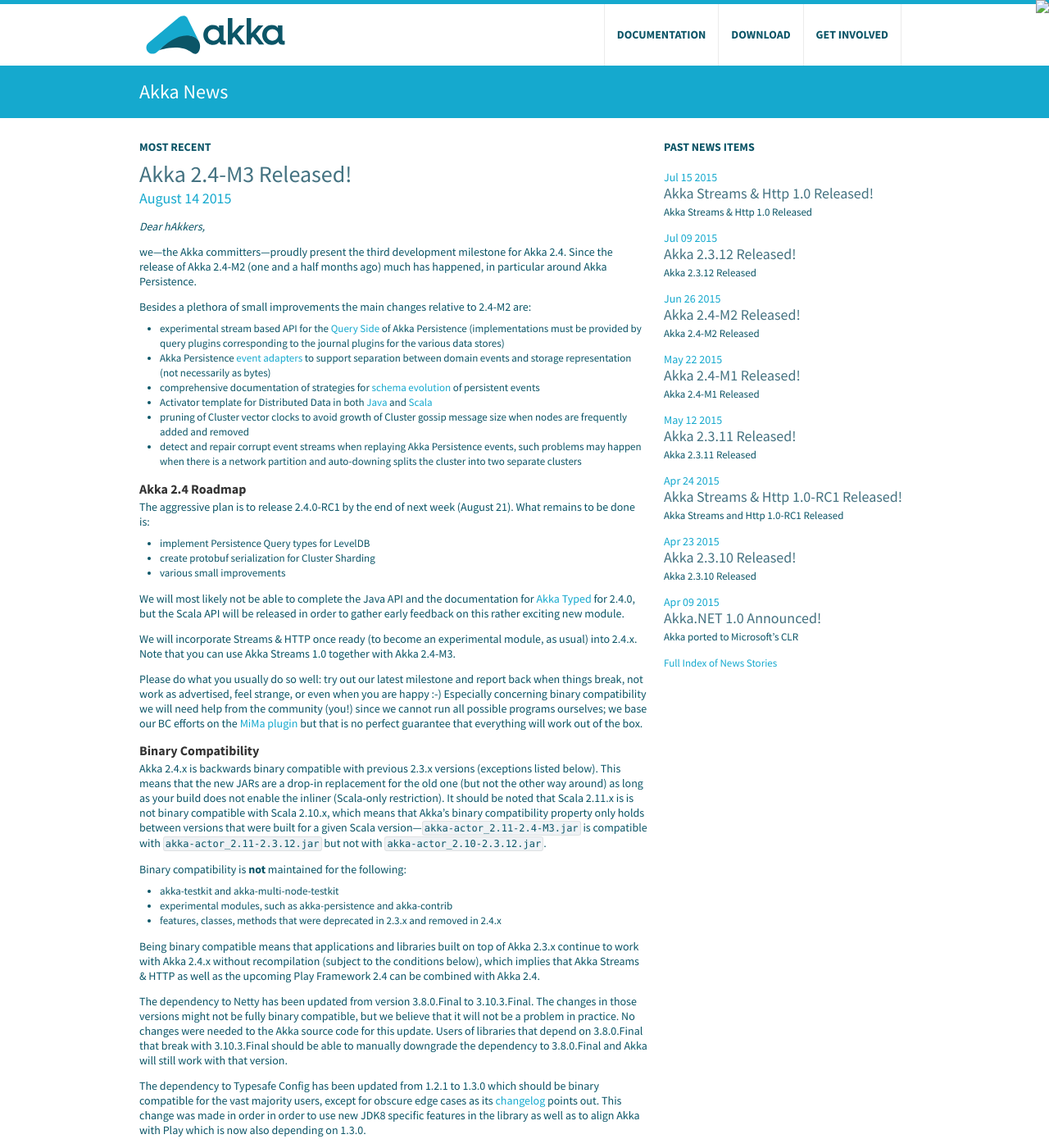
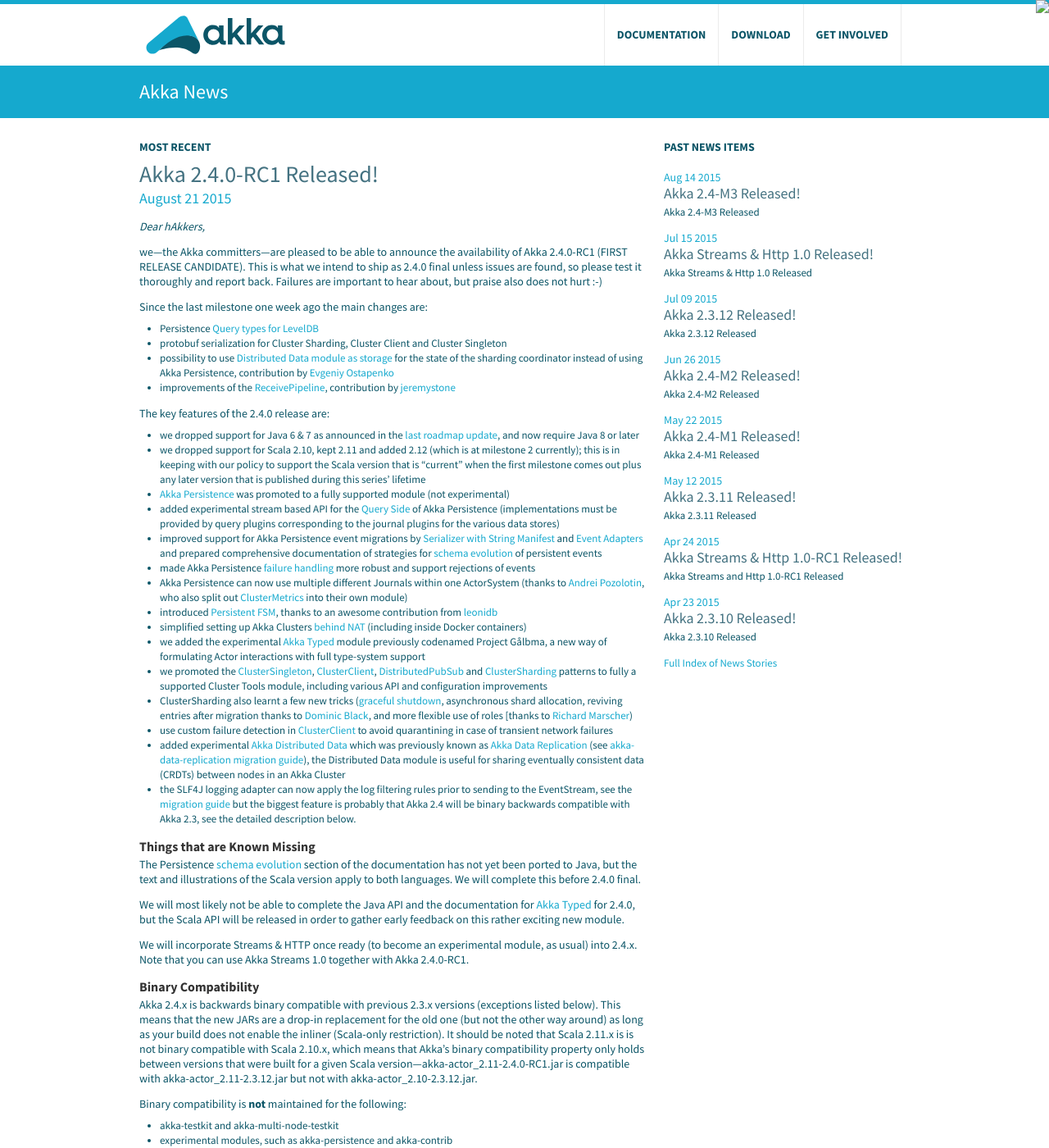
Before and after one commit to raboof/akka.github.com, a Jekyll site: the page built from news/index.md, in a window 1280 px wide and 1400 px high. Shown: the whole window at 82% size. Built offline with Jekyll 4.4.1, drawn with Linux system fonts in a browser that asks for light colours; some of the changed text lies outside the part shown.

Commit message:
release 2.4.0-RC1

```diff
--- a/docs/index.md
+++ b/docs/index.md
@@ -25,17 +25,17 @@
 
 * Akka API - for [Java](http://doc.akka.io/japi/akka/2.2.5/) and [Scala](http://doc.akka.io/api/akka/2.2.5/)
 
-## Milestone Versions
+## Akka 2.4.0 Release Candidate
 
-### Akka 2.4-M3 (pre-release of what is going to become Akka 2.4) for Scala 2.11 / 2.12.0-M2 and Java 8+
+### Akka 2.4.0-RC1 (release candidate of what is going to become Akka 2.4.0) for Scala 2.11 / 2.12.0-M2 and Java 8+
 
 * Akka Documentation
 
-  * HTML for [Java](http://doc.akka.io/docs/akka/2.4-M3/java.html) and [Scala](http://doc.akka.io/docs/akka/2.4-M3/scala.html)
-  * PDF for [Java](http://doc.akka.io/docs/akka/2.4-M3/AkkaJava.pdf) and [Scala](http://doc.akka.io/docs/akka/2.4-M3/AkkaScala.pdf)
-  * [EPUB](http://doc.akka.io/docs/akka/2.4-M3/Akka.epub) (Combined Java and Scala)
+  * HTML for [Java](http://doc.akka.io/docs/akka/2.4.0-RC1/java.html) and [Scala](http://doc.akka.io/docs/akka/2.4.0-RC1/scala.html)
+  * PDF for [Java](http://doc.akka.io/docs/akka/2.4.0-RC1/AkkaJava.pdf) and [Scala](http://doc.akka.io/docs/akka/2.4.0-RC1/AkkaScala.pdf)
+  * [EPUB](http://doc.akka.io/docs/akka/2.4.0-RC1/Akka.epub) (Combined Java and Scala)
 
-* Akka API - for [Java](http://doc.akka.io/japi/akka/2.4-M3/) and [Scala](http://doc.akka.io/api/akka/2.4-M3/)
+* Akka API - for [Java](http://doc.akka.io/japi/akka/2.4.0-RC1/) and [Scala](http://doc.akka.io/api/akka/2.4.0-RC1/)
 
 ## Akka Snapshots
 
--- /dev/null
+++ b/news/_posts/2015-08-21-akka-2.4.0-RC1-released.md
@@ -0,0 +1,89 @@
+---
+layout: news
+title: Akka 2.4.0-RC1 Released!
+author: Patrik Nordwall
+short: Akka 2.4.0-RC1 Released
+---
+
+*Dear hAkkers,*
+
+we—the Akka committers—are pleased to be able to announce the availability of Akka 2.4.0-RC1 (FIRST RELEASE CANDIDATE). This is what we intend to ship as 2.4.0 final unless issues are found, so please test it thoroughly and report back. Failures are important to hear about, but praise also does not hurt :-)
+
+Since the last milestone one week ago the main changes are:
+
+* Persistence [Query types for LevelDB](http://doc.akka.io/docs/akka/2.4.0-RC1/scala/persistence-query-leveldb.html)
+* protobuf serialization for Cluster Sharding, Cluster Client and Cluster Singleton
+* possibility to use [Distributed Data module as storage](http://doc.akka.io/docs/akka/2.4.0-RC1/scala/cluster-sharding.html#Distributed_Data_Mode) for the state of the sharding coordinator instead of using Akka Persistence, contribution by [Evgeniy Ostapenko](https://github.com/smlin)
+* improvements of the [ReceivePipeline](http://doc.akka.io/docs/akka/2.4.0-RC1/contrib/receive-pipeline.html), contribution by [jeremystone](https://github.com/jeremystone)
+
+The key features of the 2.4.0 release are:
+
+* we dropped support for Java 6 & 7 as announced in the [last roadmap update](http://www.typesafe.com/blog/akka-roadmap-update-dec-2014), and now require Java 8 or later
+* we dropped support for Scala 2.10, kept 2.11 and added 2.12 (which is at milestone 2 currently); this is in keeping with our policy to support the Scala version that is “current” when the first milestone comes out plus any later version that is published during this series’ lifetime
+* [Akka Persistence](http://doc.akka.io/docs/akka/2.4.0-RC1/scala/persistence.html) was promoted to a fully supported module (not experimental)
+* added experimental stream based API for the [Query Side](http://doc.akka.io/docs/akka/2.4.0-RC1/scala/persistence-query.html) of Akka Persistence (implementations must be provided by query plugins corresponding to the journal plugins for the various data stores)
+* improved support for Akka Persistence event migrations by [Serializer with String Manifest](http://doc.akka.io/docs/akka/2.4.0-RC1/scala/serialization.html#Serializer_with_String_Manifest) and [Event Adapters](http://doc.akka.io/docs/akka/2.4.0-RC1/scala/persistence.html#Event_Adapters) and prepared comprehensive documentation of strategies for [schema evolution](http://doc.akka.io/docs/akka/2.4.0-RC1/scala/persistence-schema-evolution.html) of persistent events
+* made Akka Persistence [failure handling](http://doc.akka.io/docs/akka/2.4.0-RC1/scala/persistence.html#Failures) more robust and support rejections of events
+* Akka Persistence can now use multiple different Journals within one ActorSystem (thanks to [Andrei Pozolotin](https://github.com/Andrei-Pozolotin), who also split out [ClusterMetrics](http://doc.akka.io/docs/akka/2.4.0-RC1/scala/cluster-metrics.html) into their own module)
+* introduced [Persistent FSM](http://doc.akka.io/docs/akka/2.4.0-RC1/scala/persistence.html#Persistent_FSM), thanks to an awesome contribution from [leonidb](https://github.com/leonidb)
+* simplified setting up Akka Clusters [behind NAT](http://doc.akka.io/docs/akka/2.4.0-RC1/additional/faq.html#Why_are_replies_not_received_from_a_remote_actor_) (including inside Docker containers)
+* we added the experimental [Akka Typed](http://doc.akka.io/docs/akka/2.4.0-RC1/scala/typed.html) module previously codenamed Project Gålbma, a new way of formulating Actor interactions with full type-system support
+* we promoted the [ClusterSingleton](http://doc.akka.io/docs/akka/2.4.0-RC1/scala/cluster-singleton.html), [ClusterClient](http://doc.akka.io/docs/akka/2.4.0-RC1/scala/cluster-client.html), [DistributedPubSub](http://doc.akka.io/docs/akka/2.4.0-RC1/scala/distributed-pub-sub.html) and [ClusterSharding](http://doc.akka.io/docs/akka/2.4.0-RC1/scala/cluster-sharding.html) patterns to fully a supported Cluster Tools module, including various API and configuration improvements
+* ClusterSharding also learnt a few new tricks ([graceful shutdown](http://doc.akka.io/docs/akka/2.4.0-RC1/scala/cluster-sharding.html#Graceful_Shutdown), asynchronous shard allocation, reviving entries after migration thanks to [Dominic Black](https://github.com/DomBlack), and more flexible use of roles [thanks to [Richard Marscher](https://github.com/rmarsch))
+* use custom failure detection in [ClusterClient](http://doc.akka.io/docs/akka/2.4.0-RC1/scala/cluster-client.html) to avoid quarantining in case of transient network failures
+* added experimental [Akka Distributed Data](http://doc.akka.io/docs/akka/2.4.0-RC1/scala/distributed-data.html) which was previously known as [Akka Data Replication](https://github.com/patriknw/akka-data-replication) (see [akka-data-replication migration guide](https://github.com/patriknw/akka-data-replication)), the Distributed Data module is useful for sharing eventually consistent data (CRDTs) between nodes in an Akka Cluster
+* the SLF4J logging adapter can now apply the log filtering rules prior to sending to the EventStream, see the [migration guide](http://doc.akka.io/docs/akka/2.4.0-RC1/project/migration-guide-2.3.x-2.4.x.html#Slf4j_logging_filter)
+but the biggest feature is probably that Akka 2.4 will be binary backwards compatible with Akka 2.3, see the detailed description below.
+
+
+
+#### Things that are Known Missing ####
+
+The Persistence [schema evolution](http://doc.akka.io/docs/akka/2.4.0.RC1/scala/persistence-schema-evolution.html) section of the documentation has not yet been ported to Java, but the text and illustrations of the Scala version apply to both languages. We will complete this before 2.4.0 final.
+
+We will most likely not be able to complete the Java API and the documentation for [Akka Typed](http://doc.akka.io/docs/akka/2.4.0-RC1/scala/typed.html) for 2.4.0, but the Scala API will be released in order to gather early feedback on this rather exciting new module.
+
+We will incorporate Streams & HTTP once ready (to become an experimental module, as usual) into 2.4.x. Note that you can use Akka Streams 1.0 together with Akka 2.4.0-RC1.
+
+#### Binary Compatibility ####
+
+Akka 2.4.x is backwards binary compatible with previous 2.3.x versions (exceptions listed below). This means that the new JARs are a drop-in replacement for the old one (but not the other way around) as long as your build does not enable the inliner (Scala-only restriction). It should be noted that Scala 2.11.x is is not binary compatible with Scala 2.10.x, which means that Akka’s binary compatibility property only holds between versions that were built for a given Scala version—akka-actor_2.11-2.4.0-RC1.jar is compatible with akka-actor_2.11-2.3.12.jar but not with akka-actor_2.10-2.3.12.jar.
+
+Binary compatibility is **not** maintained for the following:
+
+* akka-testkit and akka-multi-node-testkit
+* experimental modules, such as akka-persistence and akka-contrib
+* features, classes, methods that were deprecated in 2.3.x and removed in 2.4.x
+
+Being binary compatible means that applications and libraries built on top of Akka 2.3.x continue to work with Akka 2.4.x without recompilation (subject to the conditions below), which implies that Akka Streams & HTTP as well as Play Framework 2.4 can be combined with Akka 2.4.
+
+The dependency to Netty has been updated from version 3.8.0.Final to 3.10.3.Final. The changes in those versions might not be fully binary compatible, but we believe that it will not be a problem in practice. No changes were needed to the Akka source code for this update. Users of libraries that depend on 3.8.0.Final that break with 3.10.3.Final should be able to manually downgrade the dependency to 3.8.0.Final and Akka will still work with that version.
+
+The dependency to Typesafe Config has been updated from 1.2.1 to 1.3.0 which should be binary compatible for the vast majority users, except for obscure edge cases as its changelog points out. This change was made in order in order to use new JDK8 specific features in the library as well as to align Akka with Play which is now also depending on 1.3.0.
+
+#### Migration Guide ####
+
+When migrating a code base to 2.4 please refer to the [migration guide](http://doc.akka.io/docs/akka/2.4.0-RC1/project/migration-guide-2.3.x-2.4.x.html) in order to profit from some of the improvements.
+
+Old Akka Persistence plugins released for 2.3 are not compatible with the changes that were done in 2.4-M2. This is a good time for Akka Persistence plugin maintainers to migrate and release a preview for 2.4.0-RC1. Even though there are rather many API changes since 2.3 in the Persistence plugin API it should not be difficult to migrate. See the [Persistence Plugin APIs](http://doc.akka.io/docs/akka/2.4.0-RC1/project/migration-guide-2.3.x-2.4.x.html#Persistence_Plugin_APIs) section in the migration guide.
+
+We have carefully made changes in Akka Persistence with the goal that events stored with Akka Persistence 2.3.12 should still be possible to replay with 2.4.x, i.e. no lost data. Specific journal implementations may of course violate that goal.
+
+#### General Remarks ####
+
+Please do what you usually do so well: try out this release candidate and report back when things break, not work as advertised, feel strange, or even when you are happy :-) Especially concerning binary compatibility we will need help from the community (you!) since we cannot run all possible programs ourselves; we base our BC efforts on the [MiMa plugin](https://github.com/typesafehub/migration-manager) but that is no perfect guarantee that everything will work out of the box.
+
+The artifacts comprising this release have been published to https://oss.sonatype.org/content/repositories/releases/ and also to Maven Central. In addition, we adopted the sbt standard of encoding the Scala binary version in the artifact name, i.e. the core actor package’s artifactId is “akka-actor_2.11” or “akka-actor_2.12.0-M1”, respectively.
+
+37 issues were closed since 2.4-M3. The complete list of closed tickets can be found in the [2.4.0-RC1 github issues milestone](https://github.com/akka/akka/issues?q=milestone%3A2.4.0-RC1).
+
+#### Credits ####
+
+    commits added removed
+       26    9711     418 Patrik Nordwall
+        5     579     303 Konrad Malawski
+        1     612     318 Ostapenko Evgeniy
+        1       3       4 qian miao
+        1     381      85 Jeremy.Stone
+
+*Happy hAkking!*
```
